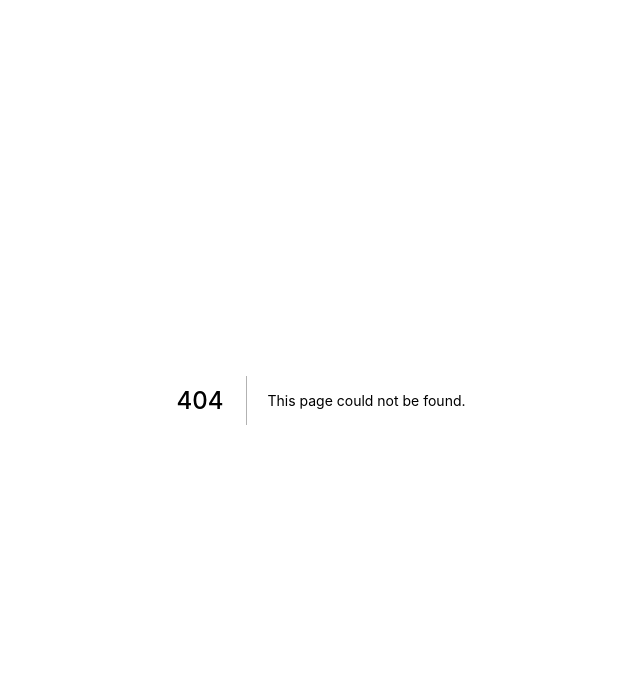
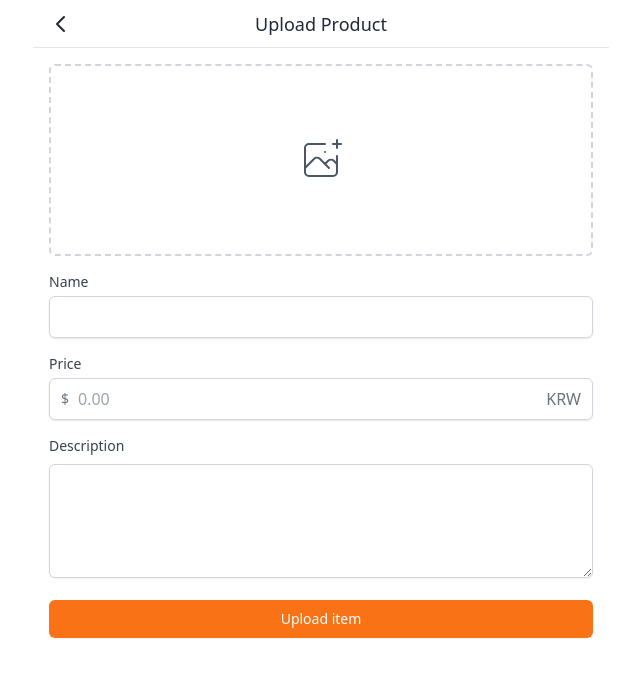
Before and after one commit to bamichoi/carrot-market, a Next.js app: page /products/upload in a window 1280 px wide. Before the commit this address had no page. Shown: the top 676 px of the page, without its empty margins (319-959 px from the left). Built offline with nearby package versions, Linux system fonts and the light colour scheme.

Commit message:
upload product

```diff
--- a/components/item.tsx
+++ b/components/item.tsx
@@ -16,7 +16,7 @@
   id,
 }: ItemProps) {
   return (
-    <Link href={`/items/${id}`}>
+    <Link href={`/products/${id}`}>
       <a className="flex cursor-pointer justify-between px-4 pt-5">
         <div className="flex space-x-4">
           <div className="h-20 w-20 rounded-md bg-gray-400" />
--- a/components/textarea.tsx
+++ b/components/textarea.tsx
@@ -1,10 +1,18 @@
+import { UseFormRegisterReturn } from "react-hook-form";
+
 interface TextAreaProps {
   label?: string;
   name?: string;
+  register: UseFormRegisterReturn;
   [key: string]: any;
 }
 
-export default function TextArea({ label, name, ...rest }: TextAreaProps) {
+export default function TextArea({
+  label,
+  name,
+  register,
+  ...rest
+}: TextAreaProps) {
   return (
     <div>
       {label ? (
@@ -16,6 +24,7 @@
         </label>
       ) : null}
       <textarea
+        {...register}
         id={name}
         className="mt-1 w-full rounded-md border-gray-300 shadow-sm focus:border-orange-500 focus:ring-orange-500 "
         rows={4}
--- /dev/null
+++ b/pages/api/products/index.ts
@@ -0,0 +1,33 @@
+import { withApiSession } from "@libs/server/withSession";
+import { NextApiRequest, NextApiResponse } from "next";
+import withHandler, { ResponseType } from "@libs/server/withHandler";
+import client from "@libs/server/client";
+
+async function handler(
+  req: NextApiRequest,
+  res: NextApiResponse<ResponseType>
+) {
+  const {
+    session: { user },
+    body: { name, price, description },
+  } = req;
+  const product = await client.product.create({
+    data: {
+      name,
+      price: +price,
+      description,
+      image: "",
+      user: {
+        connect: {
+          id: user?.id,
+        },
+      },
+    },
+  });
+  res.json({
+    ok: true,
+    product,
+  });
+}
+
+export default withApiSession(withHandler({ method: "POST", handler }));
--- a/pages/index.tsx
+++ b/pages/index.tsx
@@ -24,7 +24,7 @@
             hearts={1}
           />
         ))}
-        <FloatingButton href="/items/upload">
+        <FloatingButton href="/products/upload">
           <svg
             className="h-6 w-6"
             xmlns="http://www.w3.org/2000/svg"
--- a/pages/items/upload.tsx
+++ b/pages/products/upload.tsx
@@ -1,13 +1,43 @@
+import useMutation from "@libs/client/useMutation";
 import type { NextPage } from "next";
+import { useEffect } from "react";
+import { useForm } from "react-hook-form";
 import Button from "../../components/button";
 import Input from "../../components/input";
 import Layout from "../../components/layout";
 import TextArea from "../../components/textarea";
+import { Product } from "@prisma/client";
+import { useRouter } from "next/router";
+import { route } from "next/dist/server/router";
+
+interface UploadProductForm {
+  name: string;
+  price: string;
+  description: string;
+}
+
+interface UploadProductMutation {
+  ok: boolean;
+  product: Product;
+}
 
 const Upload: NextPage = () => {
+  const router = useRouter();
+  const { register, handleSubmit } = useForm<UploadProductForm>();
+  const [uploadProduct, { loading, data }] =
+    useMutation<UploadProductMutation>("/api/products");
+  const onValid = (data: UploadProductForm) => {
+    if (loading) return;
+    uploadProduct(data);
+  };
+  useEffect(() => {
+    if (data?.ok) {
+      router.push(`/products/${data.product.id}`);
+    }
+  }, [data]);
   return (
     <Layout canGoBack title="Upload Product">
-      <form className="space-y-4 p-4">
+      <form className="space-y-4 p-4 " onSubmit={handleSubmit(onValid)}>
         <div>
           <label className="flex h-48 w-full cursor-pointer items-center justify-center rounded-md border-2 border-dashed border-gray-300 text-gray-600 hover:border-orange-500 hover:text-orange-500">
             <svg
@@ -27,8 +57,15 @@
             <input className="hidden" type="file" />
           </label>
         </div>
-        <Input required label="Name" name="name" type="text" />
         <Input
+          register={register("name", { required: true })}
+          required
+          label="Name"
+          name="name"
+          type="text"
+        />
+        <Input
+          register={register("price", { required: true })}
           required
           label="Price"
           placeholder="0.00"
@@ -36,8 +73,13 @@
           type="text"
           kind="price"
         />
-        <TextArea name="description" label="Description" />
-        <Button text="Upload item" />
+        <TextArea
+          register={register("description", { required: true })}
+          name="description"
+          label="Description"
+          required
+        />
+        <Button text={loading ? "loading..." : "Upload item"} />
       </form>
     </Layout>
   );
```
Also changed, not shown: pages/products/[id].tsx (renamed from pages/items/[id].tsx), 2 other files (tests, documents, lock files or other folders).
